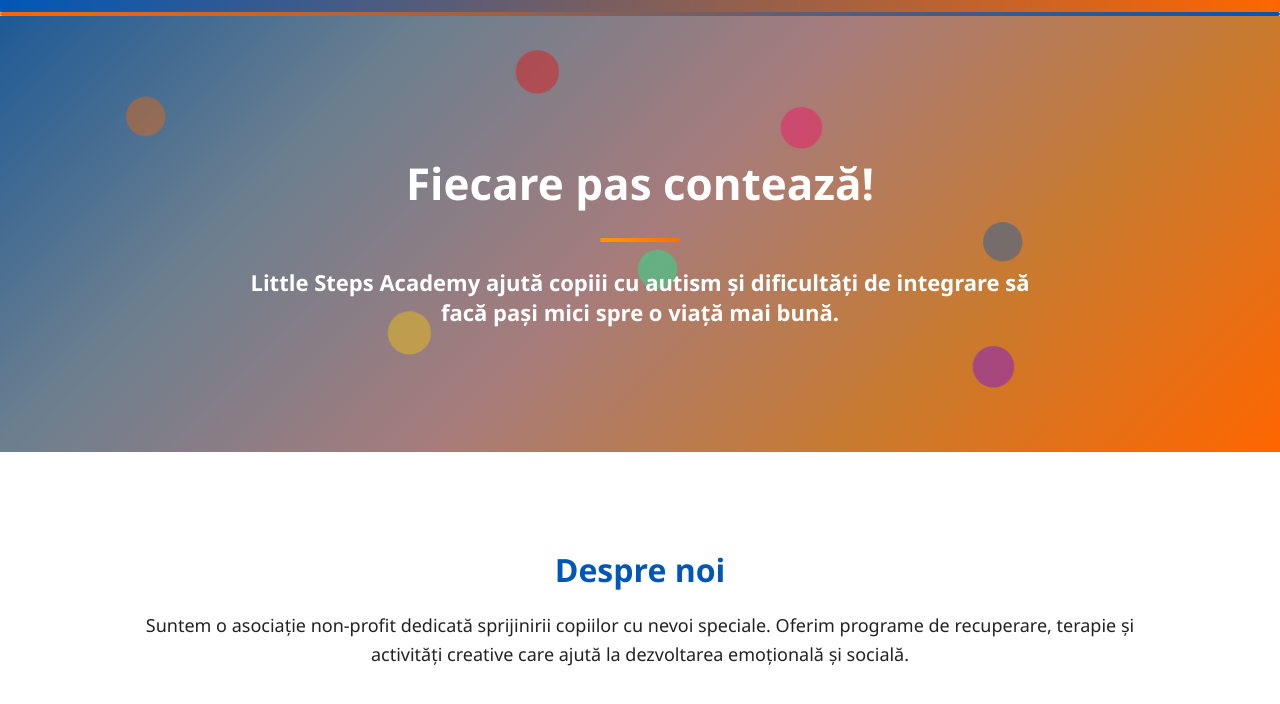
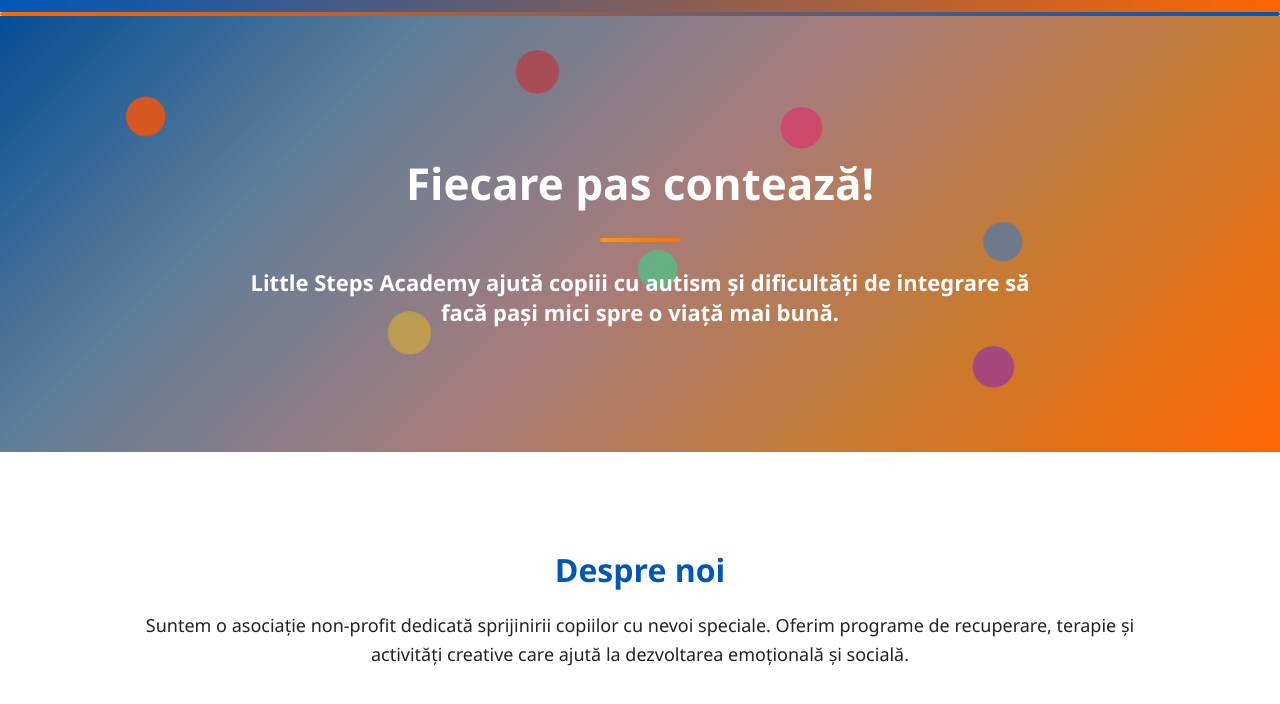
Before and after one commit to GeorgeM11/Little-Steps-Academy, a plain HTML site: page index.html in a window 1280 px wide. Shown: the part 88-792 px from the top of the page. Drawn offline with Linux system fonts and the light colour scheme.

Commit message:
Add files via upload

```diff
--- a/styles.css
+++ b/styles.css
@@ -115,7 +115,7 @@
   position: relative;
   overflow: hidden;
   color: white;
-  background: linear-gradient(135deg, #1e5a96 0%, #6b7f8f 25%, #a67c7c 50%, #c97a2e 75%, #ff6600 100%);
+  background: linear-gradient(135deg, #044e97 0%, #5e7e99 25%, #a67c7c 50%, #c97a2e 75%, #ff6600 100%);
   text-align: center;
   padding: 100px 20px;
   z-index: 0;
@@ -131,8 +131,8 @@
 }
 
 /* Culori diferite */
-.dot  { background-color: rgba(255, 102, 0, 0.4); top: 20%; left: 10%; animation-delay: 0s; }
-.dot1 { background-color: rgba(0, 87, 183, 0.4); top: 40%; left: 80%; animation-delay: 3s; }
+.dot  { background-color: rgba(255, 83, 4, 0.801); top: 20%; left: 10%; animation-delay: 0s; }
+.dot1 { background-color: rgba(8, 123, 245, 0.445); top: 40%; left: 80%; animation-delay: 3s; }
 .dot2 { background-color: rgba(255, 204, 0, 0.4); top: 70%; left: 30%; animation-delay: 2s; }
 .dot3 { background-color: rgba(255, 0, 102, 0.4); top: 25%; left: 60%; animation-delay: 1s; }
 .dot4 { background-color: rgba(0, 255, 153, 0.4); top: 55%; left: 50%; animation-delay: 0s; }
```
